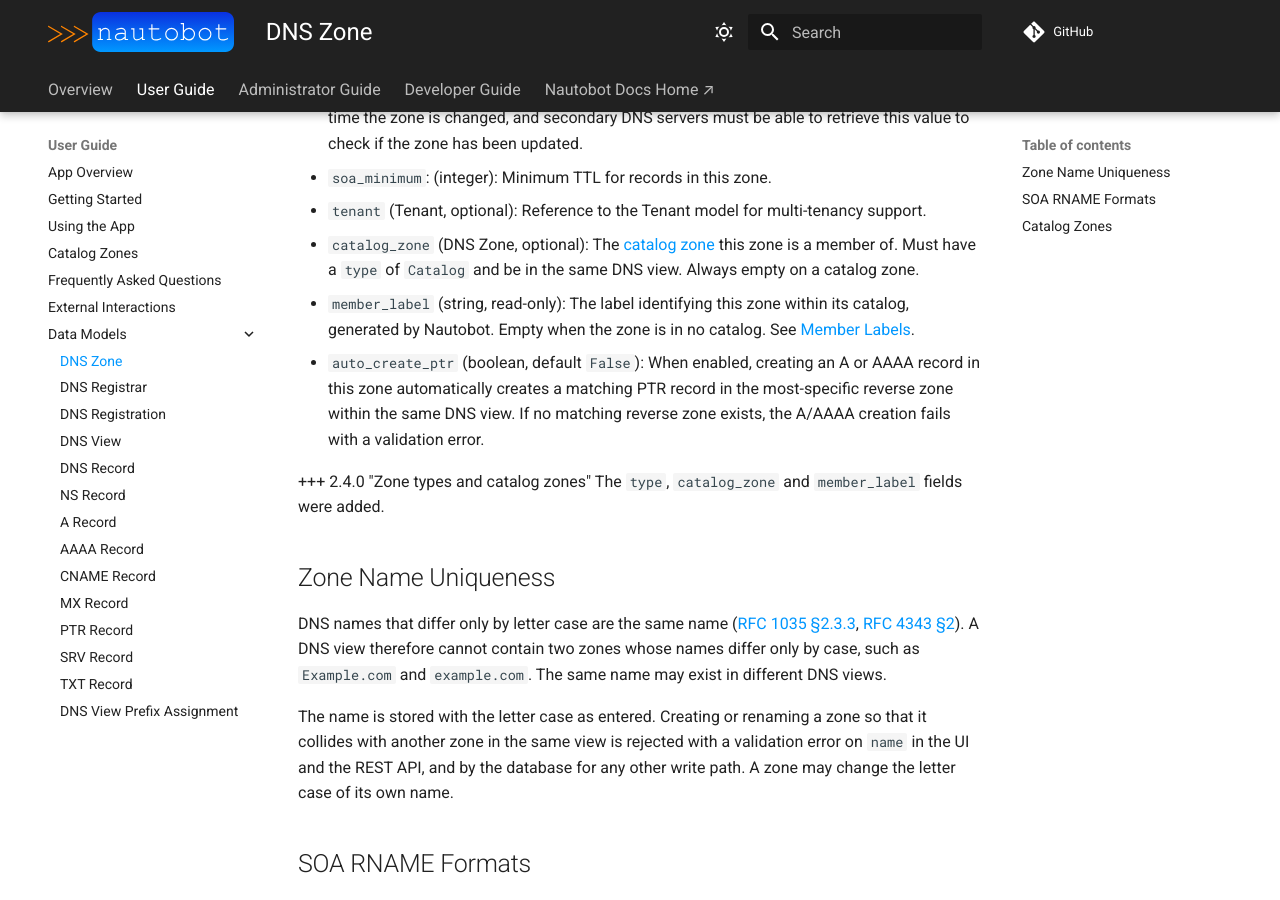
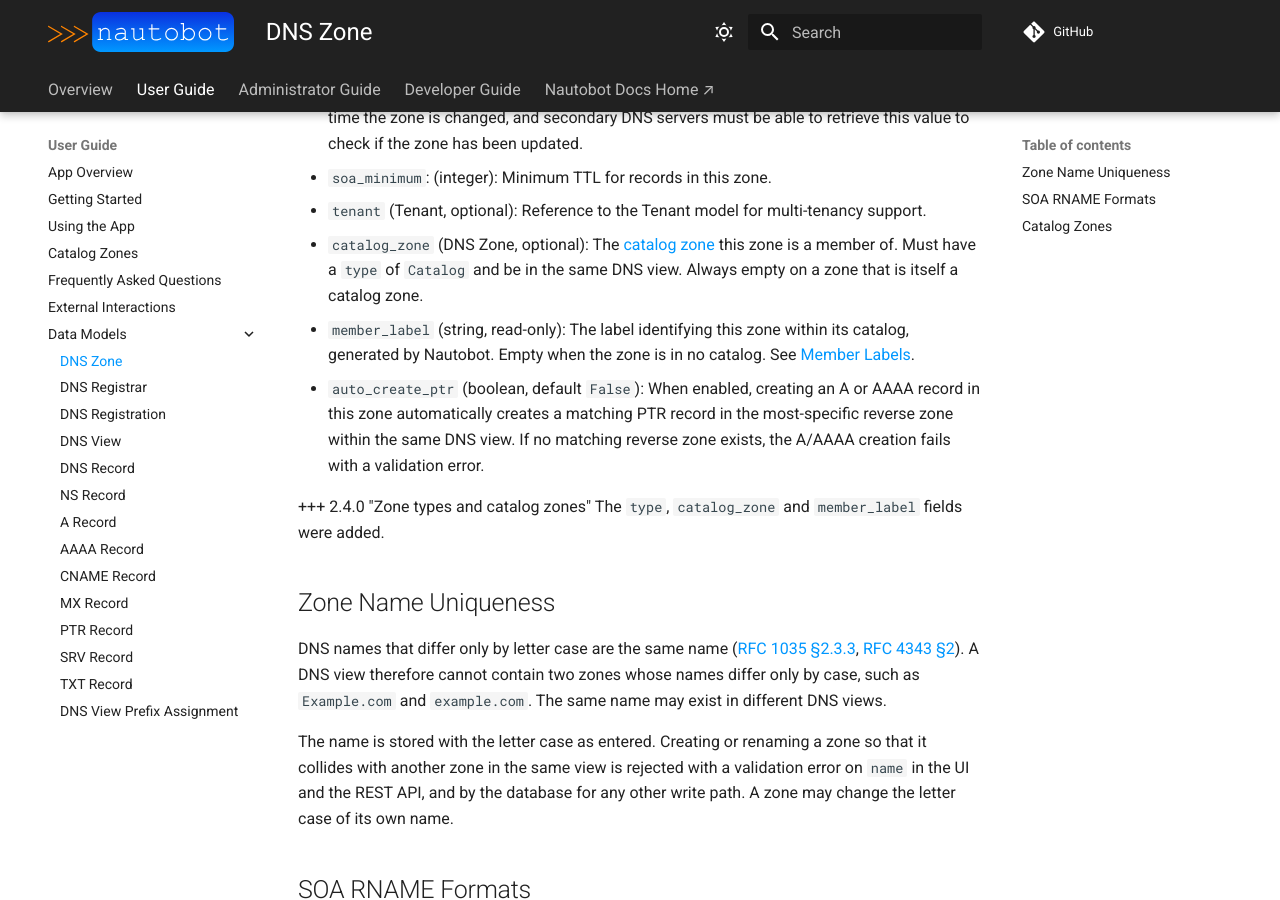
Before and after one commit to nautobot/nautobot-app-dns-models, an MkDocs documentation site: the page built from docs/models/dnszone.md, in a window 1280 px wide and 900 px high, scrolled down 898 px. Built offline with MkDocs 1.6.1 and Material for MkDocs 9.7.7, drawn with Linux system fonts in a browser that asks for light colours; comment, search, counter and statistics services are not loaded.

Commit message:
Update docs/models/dnszone.md
Co-authored-by: Glenn Matthews <glenn.matthews@networktocode.com>

```diff
--- a/docs/models/dnszone.md
+++ b/docs/models/dnszone.md
@@ -18,7 +18,7 @@ Domain registration attributes are modeled separately in `DNSRegistration`.
 - `soa_serial`: (integer): Serial number of the zone. This value must be incremented each time the zone is changed, and secondary DNS servers must be able to retrieve this value to check if the zone has been updated.
 - `soa_minimum`: (integer): Minimum TTL for records in this zone.
 - `tenant` (Tenant, optional): Reference to the Tenant model for multi-tenancy support.
-- `catalog_zone` (DNS Zone, optional): The [catalog zone](../user/catalog_zones.md) this zone is a member of. Must have a `type` of `Catalog` and be in the same DNS view. Always empty on a catalog zone.
+- `catalog_zone` (DNS Zone, optional): The [catalog zone](../user/catalog_zones.md) this zone is a member of. Must have a `type` of `Catalog` and be in the same DNS view. Always empty on a zone that is itself a catalog zone.
 - `member_label` (string, read-only): The label identifying this zone within its catalog, generated by Nautobot. Empty when the zone is in no catalog. See [Member Labels](../user/catalog_zones.md#member-labels).
 - `auto_create_ptr` (boolean, default `False`): When enabled, creating an A or AAAA record in this zone automatically creates a matching PTR record in the most-specific reverse zone within the same DNS view. If no matching reverse zone exists, the A/AAAA creation fails with a validation error.
 
```
